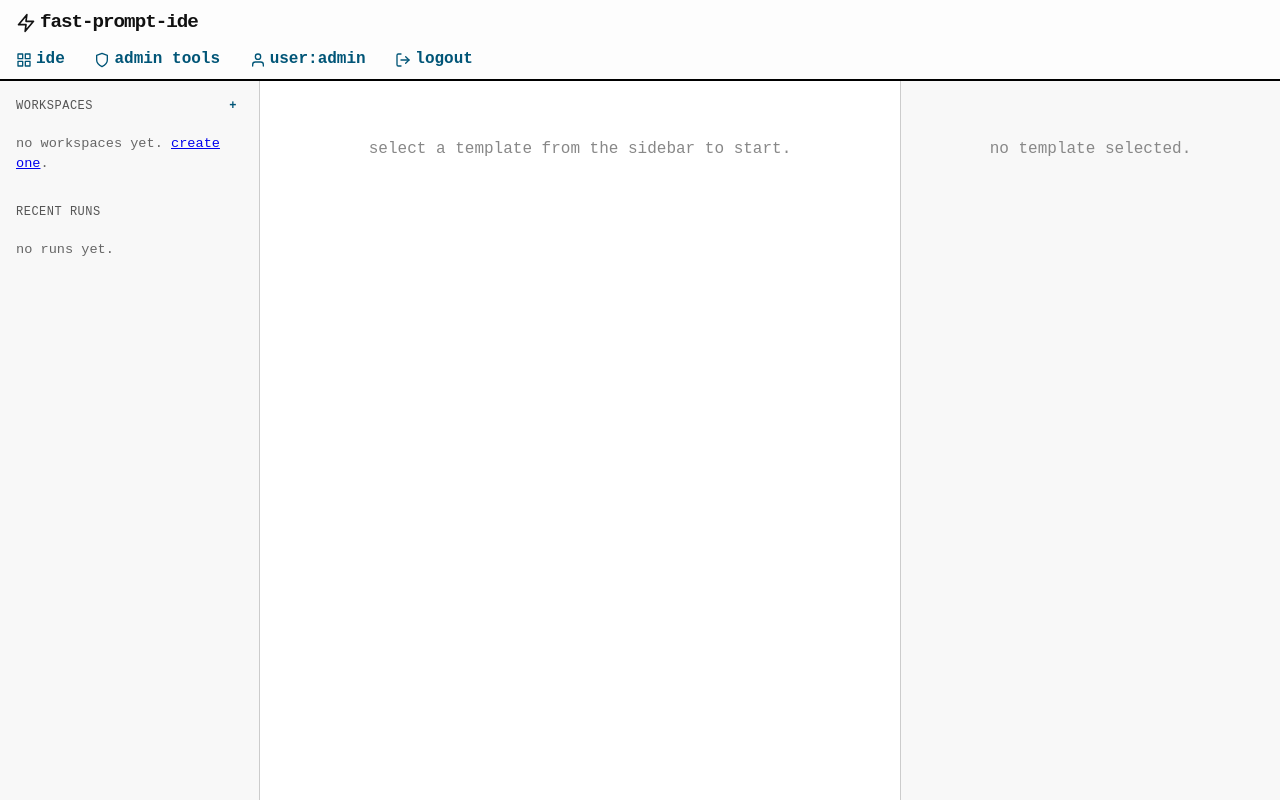
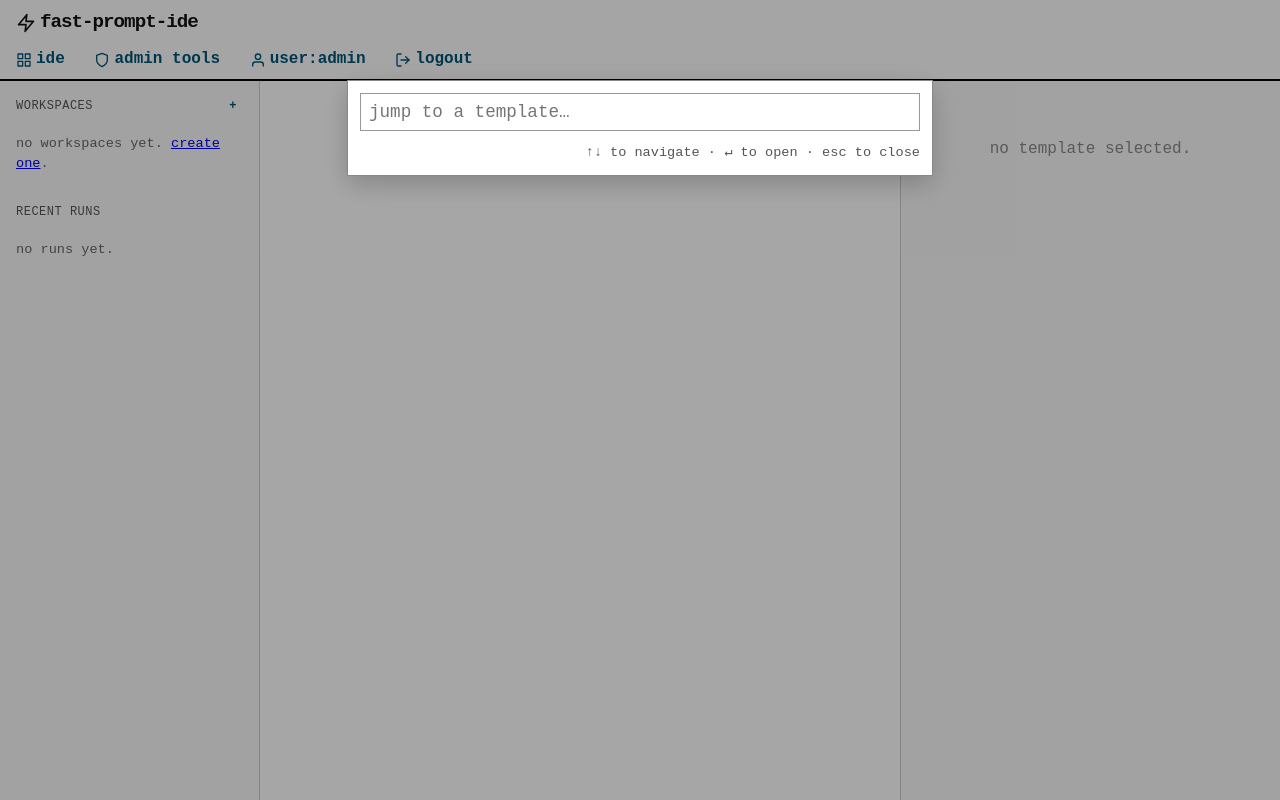
Before and after one commit to w506sp/fast-prompt-ide, a Django app: page /ide/ in a window 1280 px wide. Run offline with Django 5.2, Linux system fonts and the light colour scheme; a user stored in the database is signed in; data that the repository does not hold is empty; some libraries are stand-ins or nearby versions.

Commit message:
feat(ide): Ctrl+K command palette to jump to any template by name

```diff
--- a/ide/urls.py
+++ b/ide/urls.py
@@ -6,6 +6,7 @@ urlpatterns = [
     path('ide/partials/sidebar/', views.ide_sidebar, name='ide_sidebar_partial'),
     path('ide/partials/editor/', views.ide_editor, name='ide_editor_partial'),
     path('ide/partials/run-panel/', views.ide_run_panel, name='ide_run_panel_partial'),
+    path('ide/palette/index.json', views.ide_palette_index, name='ide_palette_index'),
     path('', views.WorkspaceListView.as_view(), name='workspace_list'),
     path('new/', views.WorkspaceCreateView.as_view(), name='workspace_create'),
     path('<int:pk>/', views.WorkspaceDetailView.as_view(), name='workspace_detail'),
--- a/ide/views.py
+++ b/ide/views.py
@@ -86,6 +86,27 @@ def ide_editor(request):
         'diff_against': diff_against,
         'diff_lines': diff_lines,
     })
+
+
+@login_required
+def ide_palette_index(request):
+    """JSON list of every template the user can reach, for the command palette."""
+    from django.http import JsonResponse
+    items = []
+    templates = (
+        PromptTemplate.objects
+        .filter(project__workspace__members=request.user)
+        .select_related('project__workspace')
+        .order_by('name')
+    )
+    for t in templates:
+        items.append({
+            'id': t.pk,
+            'name': t.name,
+            'project': t.project.name,
+            'workspace': t.project.workspace.name,
+        })
+    return JsonResponse({'items': items})
 
 
 @login_required
--- a/templates/base.html
+++ b/templates/base.html
@@ -174,6 +174,49 @@
         }
         .version-chip.new { color: #1a7f37; border-style: dashed; }
         .version-chip.is-diff { background: #fff3a0; border-color: #d4b900; color: #555; }
+        .palette {
+            position: fixed;
+            inset: 0;
+            background: rgba(0, 0, 0, 0.35);
+            z-index: 999;
+            display: flex;
+            justify-content: center;
+            align-items: flex-start;
+            padding-top: 80px;
+        }
+        .palette-box {
+            background: #fff;
+            width: 90%;
+            max-width: 560px;
+            border: 1px solid #888;
+            box-shadow: 0 8px 24px rgba(0,0,0,0.2);
+            padding: 12px;
+        }
+        #palette-input {
+            width: 100%;
+            font-size: 1.1em;
+            padding: 8px;
+            box-sizing: border-box;
+            border: 1px solid #999;
+        }
+        .palette-results {
+            list-style: none;
+            padding: 0;
+            margin: 8px 0 4px 0;
+            max-height: 320px;
+            overflow-y: auto;
+        }
+        .palette-row {
+            padding: 6px 10px;
+            cursor: pointer;
+            display: flex;
+            justify-content: space-between;
+            align-items: baseline;
+            gap: 12px;
+        }
+        .palette-row.is-active { background: #005577; color: #fff; }
+        .palette-row.is-active .meta { color: #cce; }
+        .palette-hint { margin: 4px 0 0 0; text-align: right; font-size: 0.8em; }
         .diff-banner {
             background: #fff3a0;
             border: 1px solid #d4b900;
--- a/templates/ide/shell.html
+++ b/templates/ide/shell.html
@@ -4,6 +4,97 @@
 {% block body_class %}ide-mode{% endblock %}
 
 {% block content %}
+<div id="palette" class="palette" hidden>
+    <div class="palette-box">
+        <input type="text" id="palette-input" placeholder="jump to a template…" autocomplete="off">
+        <ul id="palette-results" class="palette-results"></ul>
+        <p class="meta palette-hint">↑↓ to navigate · ↵ to open · esc to close</p>
+    </div>
+</div>
+<script>
+    (function () {
+        const overlay = document.getElementById('palette');
+        const input = document.getElementById('palette-input');
+        const results = document.getElementById('palette-results');
+        let items = null;
+        let active = 0;
+
+        function fetchItems() {
+            if (items !== null) return Promise.resolve(items);
+            return fetch('{% url "ide_palette_index" %}')
+                .then(r => r.json())
+                .then(j => { items = j.items; return items; });
+        }
+
+        function render(query) {
+            const q = query.trim().toLowerCase();
+            const matches = items.filter(i =>
+                i.name.toLowerCase().includes(q) ||
+                i.project.toLowerCase().includes(q) ||
+                i.workspace.toLowerCase().includes(q)
+            ).slice(0, 20);
+            active = 0;
+            results.innerHTML = matches.map((m, idx) => `
+                <li class="palette-row ${idx === 0 ? 'is-active' : ''}" data-id="${m.id}">
+                    <strong>${escapeHtml(m.name)}</strong>
+                    <span class="meta">${escapeHtml(m.workspace)} / ${escapeHtml(m.project)}</span>
+                </li>
+            `).join('') || '<li class="muted" style="padding:8px;">no matches</li>';
+        }
+
+        function escapeHtml(s) {
+            return s.replace(/[&<>]/g, c => ({'&':'&amp;','<':'&lt;','>':'&gt;'}[c]));
+        }
+
+        function open() {
+            fetchItems().then(() => {
+                overlay.hidden = false;
+                input.value = '';
+                render('');
+                input.focus();
+            });
+        }
+        function close() { overlay.hidden = true; }
+        function pick(id) {
+            close();
+            const url = `/ide/partials/editor/?t=${id}`;
+            htmx.ajax('GET', url, {target: '#editor', swap: 'innerHTML'});
+            history.pushState({}, '', `/ide/?t=${id}`);
+            htmx.trigger(document.body, 'sidebar:refresh');
+        }
+
+        document.addEventListener('keydown', function (e) {
+            if ((e.ctrlKey || e.metaKey) && e.key === 'k') {
+                e.preventDefault();
+                open();
+                return;
+            }
+            if (overlay.hidden) return;
+            if (e.key === 'Escape') { close(); return; }
+            const rows = results.querySelectorAll('.palette-row');
+            if (e.key === 'ArrowDown') {
+                e.preventDefault();
+                active = Math.min(active + 1, rows.length - 1);
+            } else if (e.key === 'ArrowUp') {
+                e.preventDefault();
+                active = Math.max(active - 1, 0);
+            } else if (e.key === 'Enter' && rows[active]) {
+                e.preventDefault();
+                pick(rows[active].dataset.id);
+                return;
+            }
+            rows.forEach((r, i) => r.classList.toggle('is-active', i === active));
+        });
+        input.addEventListener('input', () => render(input.value));
+        results.addEventListener('click', (e) => {
+            const row = e.target.closest('.palette-row');
+            if (row) pick(row.dataset.id);
+        });
+        overlay.addEventListener('click', (e) => {
+            if (e.target === overlay) close();
+        });
+    })();
+</script>
 <div class="ide-shell">
     <aside class="ide-pane ide-sidebar" id="sidebar"
            hx-get="{% url 'ide_sidebar_partial' %}{% if request.GET.t %}?t={{ request.GET.t }}{% endif %}"
```
